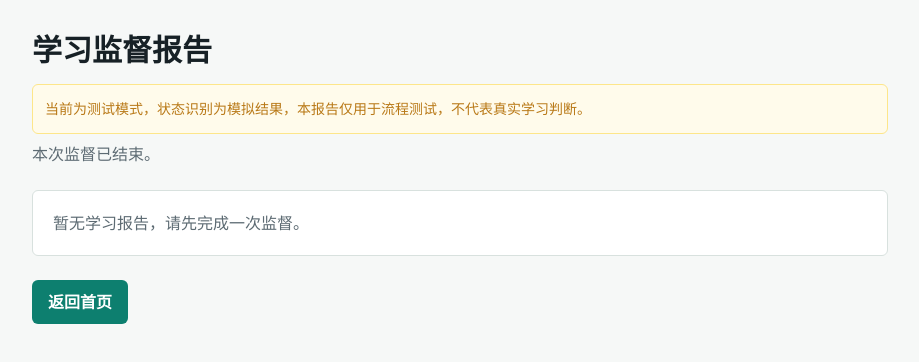
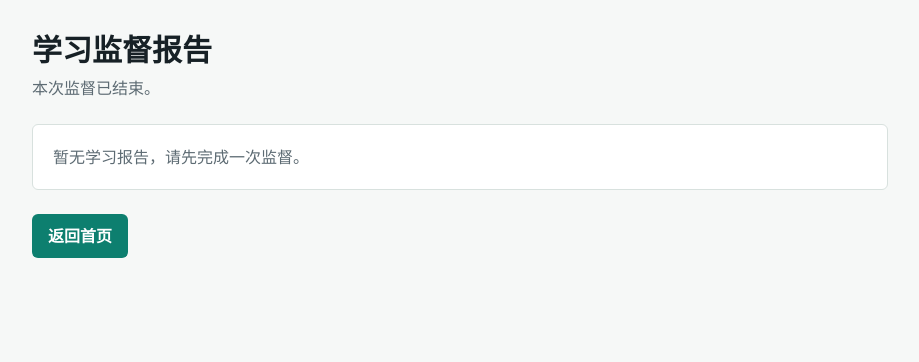
Before and after one commit to suihong123/ai-study-monitor, a Next.js app: page /report in a window 1280 px wide. Shown: the top 362 px of the page, without its empty margins (180-1099 px from the left). Built offline with nearby package versions, Linux system fonts and the light colour scheme.

Commit message:
update report mode notice

```diff
--- a/app/report/page.tsx
+++ b/app/report/page.tsx
@@ -17,6 +17,10 @@ type ReportState = {
 
 export default function ReportPage() {
   const [report, setReport] = useState<ReportState | null>(null);
+  const isMockMode =
+    !report ||
+    report.records.length === 0 ||
+    report.records.some((record) => (record.analyze_mode ?? "mock") === "mock");
 
   useEffect(() => {
     const raw = window.sessionStorage.getItem("latest-report");
@@ -27,9 +31,19 @@ export default function ReportPage() {
     <main className="mx-auto flex min-h-screen w-full max-w-4xl flex-col px-5 py-8">
       <div className="mb-6">
         <h1 className="text-3xl font-bold">学习监督报告</h1>
-        <div className="mt-4 rounded-md border border-amber-200 bg-amber-50 p-3 text-sm leading-6 text-warn">
-          当前为测试模式，状态识别为模拟结果，本报告仅用于流程测试，不代表真实学习判断。
-        </div>
+        {report && (
+          <div
+            className={
+              isMockMode
+                ? "mt-4 rounded-md border border-amber-200 bg-amber-50 p-3 text-sm leading-6 text-warn"
+                : "mt-4 rounded-md border border-blue-100 bg-blue-50 p-3 text-sm leading-6 text-muted"
+            }
+          >
+            {isMockMode
+              ? "当前为测试模式，状态识别为模拟结果，本报告仅用于流程测试，不代表真实学习判断。"
+              : "本报告基于AI视觉识别生成，用于帮助家长了解本次学习过程。识别结果仅供参考，可结合实际情况判断。"}
+          </div>
+        )}
         <p className="mt-2 text-muted">本次监督已结束。</p>
       </div>
 
```
